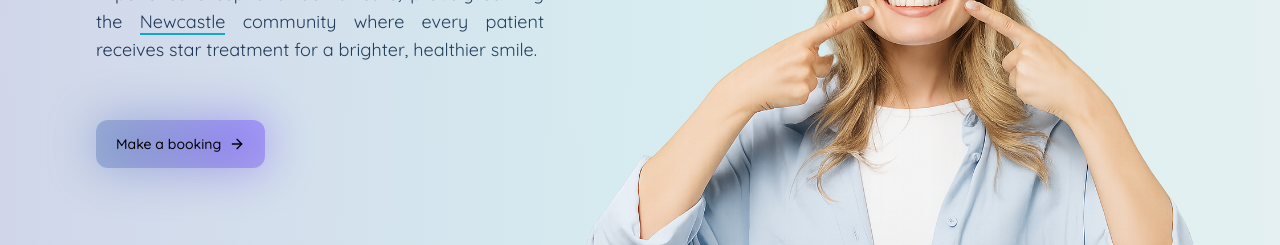
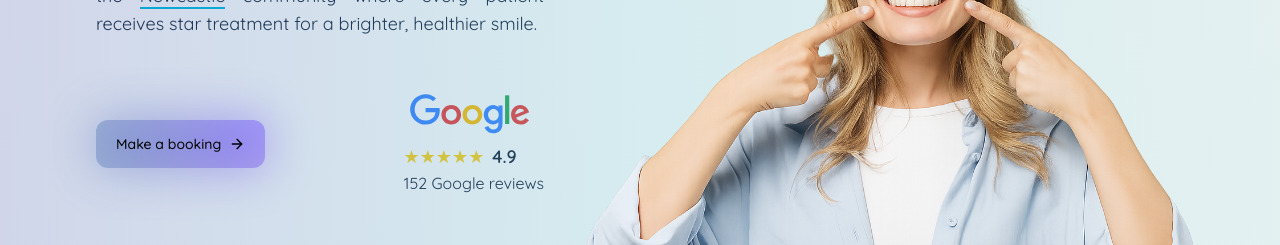
Before and after one commit to zhex900/smilestardental.com.au, a Next.js app: page / in a window 1280 px wide. Shown: the part 404-649 px from the top of the page. Built offline with nearby package versions, Linux system fonts and the light colour scheme; no server answers.

Commit message:
google review

```diff
--- a/app/components/footer.tsx
+++ b/app/components/footer.tsx
@@ -10,6 +10,7 @@ import {
   yearEstablished,
 } from "@/constants";
 import { LogoIcon } from "./logo-icon";
+import { GoogleReview } from "./ui/google-review";
 
 const companyLinks = [
   { name: "Home", href: "/" },
@@ -134,44 +135,7 @@ export function Footer() {
             </ul>
 
             <div className="flex justify-start">
-              <div className="flex flex-col items-center space-x-2 justify-start">
-                <div className="flex flex-col">
-                  <svg
-                    xmlns="http://www.w3.org/2000/svg"
-                    viewBox="0 0 272 92"
-                    width="120"
-                  >
-                    <path
-                      fill="#EA4335"
-                      d="M115.75 47.18c0 12.77-9.99 22.18-22.25 22.18s-22.25-9.41-22.25-22.18C71.25 34.32 81.24 25 93.5 25s22.25 9.32 22.25 22.18zm-9.74 0c0-7.98-5.79-13.44-12.51-13.44S80.99 39.2 80.99 47.18c0 7.9 5.79 13.44 12.51 13.44s12.51-5.55 12.51-13.44z"
-                    ></path>
-                    <path
-                      fill="#FBBC05"
-                      d="M163.75 47.18c0 12.77-9.99 22.18-22.25 22.18s-22.25-9.41-22.25-22.18c0-12.85 9.99-22.18 22.25-22.18s22.25 9.32 22.25 22.18zm-9.74 0c0-7.98-5.79-13.44-12.51-13.44s-12.51 5.46-12.51 13.44c0 7.9 5.79 13.44 12.51 13.44s12.51-5.55 12.51-13.44z"
-                    ></path>
-                    <path
-                      fill="#4285F4"
-                      d="M209.75 26.34v39.82c0 16.38-9.66 23.07-21.08 23.07-10.75 0-17.22-7.19-19.66-13.07l8.48-3.53c1.51 3.61 5.21 7.87 11.17 7.87 7.31 0 11.84-4.51 11.84-13v-3.19h-.34c-2.18 2.69-6.38 5.04-11.68 5.04-11.09 0-21.25-9.66-21.25-22.09 0-12.52 10.16-22.26 21.25-22.26 5.29 0 9.49 2.35 11.68 4.96h.34v-3.61h9.25zm-8.56 20.92c0-7.81-5.21-13.52-11.84-13.52-6.72 0-12.35 5.71-12.35 13.52 0 7.73 5.63 13.36 12.35 13.36 6.63 0 11.84-5.63 11.84-13.36z"
-                    ></path>
-                    <path fill="#34A853" d="M225 3v65h-9.5V3h9.5z"></path>
-                    <path
-                      fill="#EA4335"
-                      d="M262.02 54.48l7.56 5.04c-2.44 3.61-8.32 9.83-18.48 9.83-12.6 0-22.01-9.74-22.01-22.18 0-13.19 9.49-22.18 20.92-22.18 11.51 0 17.14 9.16 18.98 14.11l1.01 2.52-29.65 12.28c2.27 4.45 5.8 6.72 10.75 6.72 4.96 0 8.4-2.44 10.92-6.14zm-23.27-7.98l19.82-8.23c-1.09-2.77-4.37-4.7-8.23-4.7-4.95 0-11.84 4.37-11.59 12.93z"
-                    ></path>
-                    <path
-                      fill="#4285F4"
-                      d="M35.29 41.41V32H67c.31 1.64.47 3.58.47 5.68 0 7.06-1.93 15.79-8.15 22.01-6.05 6.3-13.78 9.66-24.02 9.66C16.32 69.35.36 53.89.36 34.91.36 15.93 16.32.47 35.3.47c10.5 0 17.98 4.12 23.6 9.49l-6.64 6.64c-4.03-3.78-9.49-6.72-16.97-6.72-13.86 0-24.7 11.17-24.7 25.03 0 13.86 10.84 25.03 24.7 25.03 8.99 0 14.11-3.61 17.39-6.89 2.66-2.66 4.41-6.46 5.1-11.65l-22.49.01z"
-                    ></path>
-                  </svg>
-                </div>
-                <div className="flex flex-col">
-                  <div className="flex items-center">
-                    <span className="text-yellow-400 text-lg">★★★★★</span>
-                    <span className="ml-2 text-lg font-semibold">4.9</span>
-                  </div>
-                  <span>152 Google reviews</span>
-                </div>
-              </div>
+              <GoogleReview variant="compact" />
             </div>
           </div>
         </div>
--- a/app/components/hero-section.tsx
+++ b/app/components/hero-section.tsx
@@ -7,6 +7,7 @@ import { ButtonGradient } from "./ui/button-gradient";
 import Carousel from "./ui/carousel";
 import { useEffect, useState } from "react";
 import { ServicesWheel } from "./services-wheel";
+import { GoogleReview } from "./ui/google-review";
 // Common carousel configuration
 const heroCarouselSlides = [
   {
@@ -99,11 +100,15 @@ export function HeroSection() {
                   brighter, healthier smile.
                 </p>
               </div>{" "}
-              <div className="flex justify-center md:justify-start pt-2 md:pt-6">
+              <div className="flex justify-between  items-center pt-2 md:pt-6">
                 <ButtonGradient onClick={() => router.push("/contact")}>
                   Make a booking
                   <ArrowRight className="w-4 h-4 ml-2 transition-transform duration-300 group-hover:translate-x-1" />
                 </ButtonGradient>
+
+                <div>
+                  <GoogleReview variant="compact" />
+                </div>
               </div>
             </div>
           </div>
--- a/app/components/testimonials-section.tsx
+++ b/app/components/testimonials-section.tsx
@@ -4,6 +4,7 @@ import { motion } from "framer-motion";
 import { Star } from "lucide-react";
 import Link from "next/link";
 import { TestimonialCard } from "./ui/testimonial-card";
+import { GoogleReview } from "./ui/google-review";
 
 const testimonials = [
   {
--- /dev/null
+++ b/app/components/ui/google-review.tsx
@@ -0,0 +1,128 @@
+"use client";
+import { Star } from "lucide-react";
+
+interface GoogleReviewProps {
+  rating?: number;
+  reviewCount?: number;
+  variant?: "compact" | "detailed" | "header";
+  className?: string;
+  showLogo?: boolean;
+  showStars?: boolean;
+  showRating?: boolean;
+  showReviewCount?: boolean;
+}
+
+export function GoogleReview({
+  rating = 4.9,
+  reviewCount = 152,
+  variant = "compact",
+  className = "",
+  showLogo = true,
+  showStars = true,
+  showRating = true,
+  showReviewCount = true,
+}: GoogleReviewProps) {
+  const renderStars = (rating: number) => {
+    return Array.from({ length: 5 }, (_, i) => (
+      <Star
+        key={i}
+        className={`w-4 h-4 ${
+          i < Math.floor(rating)
+            ? "fill-yellow-400 text-yellow-400"
+            : "text-gray-300"
+        }`}
+      />
+    ));
+  };
+
+  const renderGoogleLogo = () => (
+    <svg
+      xmlns="http://www.w3.org/2000/svg"
+      viewBox="0 0 272 92"
+      width="120"
+      className="mb-2"
+    >
+      <path
+        fill="#EA4335"
+        d="M115.75 47.18c0 12.77-9.99 22.18-22.25 22.18s-22.25-9.41-22.25-22.18C71.25 34.32 81.24 25 93.5 25s22.25 9.32 22.25 22.18zm-9.74 0c0-7.98-5.79-13.44-12.51-13.44S80.99 39.2 80.99 47.18c0 7.9 5.79 13.44 12.51 13.44s12.51-5.55 12.51-13.44z"
+      />
+      <path
+        fill="#FBBC05"
+        d="M163.75 47.18c0 12.77-9.99 22.18-22.25 22.18s-22.25-9.41-22.25-22.18c0-12.85 9.99-22.18 22.25-22.18s22.25 9.32 22.25 22.18zm-9.74 0c0-7.98-5.79-13.44-12.51-13.44s-12.51 5.46-12.51 13.44c0 7.9 5.79 13.44 12.51 13.44s12.51-5.55 12.51-13.44z"
+      />
+      <path
+        fill="#4285F4"
+        d="M209.75 26.34v39.82c0 16.38-9.66 23.07-21.08 23.07-10.75 0-17.22-7.19-19.66-13.07l8.48-3.53c1.51 3.61 5.21 7.87 11.17 7.87 7.31 0 11.84-4.51 11.84-13v-3.19h-.34c-2.18 2.69-6.38 5.04-11.68 5.04-11.09 0-21.25-9.66-21.25-22.09 0-12.52 10.16-22.26 21.25-22.26 5.29 0 9.49 2.35 11.68 4.96h.34v-3.61h9.25zm-8.56 20.92c0-7.81-5.21-13.52-11.84-13.52-6.72 0-12.35 5.71-12.35 13.52 0 7.73 5.63 13.36 12.35 13.36 6.63 0 11.84-5.63 11.84-13.36z"
+      />
+      <path fill="#34A853" d="M225 3v65h-9.5V3h9.5z" />
+      <path
+        fill="#EA4335"
+        d="M262.02 54.48l7.56 5.04c-2.44 3.61-8.32 9.83-18.48 9.83-12.6 0-22.01-9.74-22.01-22.18 0-13.19 9.49-22.18 20.92-22.18 11.51 0 17.14 9.16 18.98 14.11l1.01 2.52-29.65 12.28c2.27 4.45 5.8 6.72 10.75 6.72 4.96 0 8.4-2.44 10.92-6.14zm-23.27-7.98l19.82-8.23c-1.09-2.77-4.37-4.7-8.23-4.7-4.95 0-11.84 4.37-11.59 12.93z"
+      />
+      <path
+        fill="#4285F4"
+        d="M35.29 41.41V32H67c.31 1.64.47 3.58.47 5.68 0 7.06-1.93 15.79-8.15 22.01-6.05 6.3-13.78 9.66-24.02 9.66C16.32 69.35.36 53.89.36 34.91.36 15.93 16.32.47 35.3.47c10.5 0 17.98 4.12 23.6 9.49l-6.64 6.64c-4.03-3.78-9.49-6.72-16.97-6.72-13.86 0-24.7 11.17-24.7 25.03 0 13.86 10.84 25.03 24.7 25.03 8.99 0 14.11-3.61 17.39-6.89 2.66-2.66 4.41-6.46 5.1-11.65l-22.49.01z"
+      />
+    </svg>
+  );
+
+  const renderCompact = () => (
+    <div
+      className={`flex flex-col items-center space-x-2 justify-start ${className}`}
+    >
+      {showLogo && <div className="flex flex-col">{renderGoogleLogo()}</div>}
+      <div className="flex flex-col">
+        {showStars && (
+          <div className="flex items-center">
+            <span className="text-yellow-400 text-lg">★★★★★</span>
+            {showRating && (
+              <span className="ml-2 text-lg font-semibold">{rating}</span>
+            )}
+          </div>
+        )}
+        {showReviewCount && <span>{reviewCount} Google reviews</span>}
+      </div>
+    </div>
+  );
+
+  const renderDetailed = () => (
+    <div className={`flex items-center justify-center ${className}`}>
+      <div className="flex items-center space-x-4">
+        {showStars && (
+          <div className="flex text-yellow-400">{renderStars(rating)}</div>
+        )}
+        {showRating && (
+          <span className="text-xl font-semibold text-gray-900">{rating}</span>
+        )}
+        {showReviewCount && (
+          <span className="text-gray-600 ml-2">({reviewCount} reviews)</span>
+        )}
+      </div>
+    </div>
+  );
+
+  const renderHeader = () => (
+    <div className={`flex items-center justify-center ${className}`}>
+      <div className="flex items-center text-gray-600">
+        <svg className="w-6 h-6 mr-2" viewBox="0 0 24 24" fill="currentColor">
+          <path d="M22.56 12.25c0-.78-.07-1.53-.2-2.25H12v4.26h5.92c-.26 1.37-1.04 2.53-2.21 3.31v2.77h3.57c2.08-1.92 3.28-4.74 3.28-8.09z" />
+          <path d="M12 23c2.97 0 5.46-.98 7.28-2.66l-3.57-2.77c-.98.66-2.23 1.06-3.71 1.06-2.86 0-5.29-1.93-6.16-4.53H2.18v2.84C3.99 20.53 7.7 23 12 23z" />
+          <path d="M5.84 14.09c-.22-.66-.35-1.36-.35-2.09s.13-1.43.35-2.09V7.07H2.18C1.43 8.55 1 10.22 1 12s.43 3.45 1.18 4.93l2.85-2.22.81-.62z" />
+          <path d="M12 5.38c1.62 0 3.06.56 4.21 1.64l3.15-3.15C17.45 2.09 14.97 1 12 1 7.7 1 3.99 3.47 2.18 7.07l3.66 2.84c.87-2.6 3.3-4.53 6.16-4.53z" />
+        </svg>
+        <span>Verified Google Reviews</span>
+      </div>
+    </div>
+  );
+
+  switch (variant) {
+    case "compact":
+      return renderCompact();
+    case "detailed":
+      return renderDetailed();
+    case "header":
+      return renderHeader();
+    default:
+      return renderCompact();
+  }
+}
```
